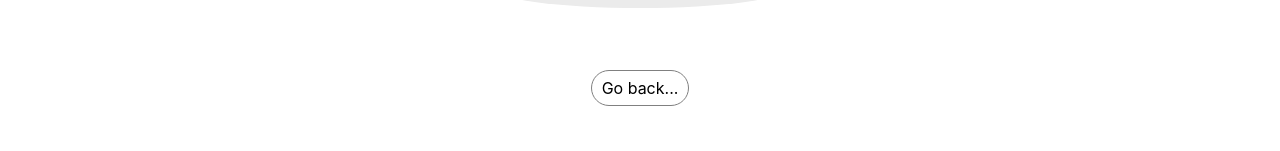
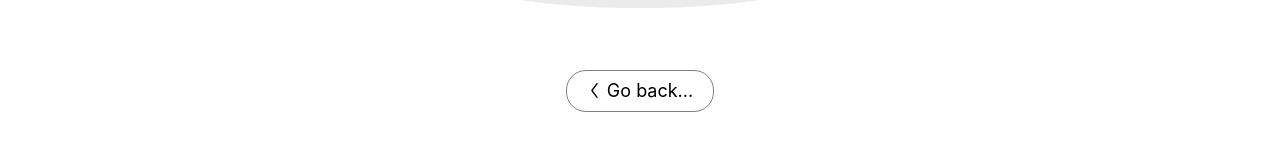
Before and after one commit to galgoroli96/Tct-challenge, a React (Vite) app: page /error/404 in a window 1280 px wide. Shown: the part 633-784 px from the top of the page. Built offline with nearby package versions, Linux system fonts and the light colour scheme.

Commit message:
[FEAT]  GoBackBtn

```diff
--- /dev/null
+++ b/src/common/partials/GoBackBtn.tsx
@@ -0,0 +1,14 @@
+import { useNavigate } from "react-router-dom";
+
+function GoBackBtn() {
+  const navigate = useNavigate();
+
+  return (
+    <button className="btn btnIcon" onClick={() => navigate("/")}>
+      <img src="/assets/icons/arrowBack.svg" alt="arrowBack" />
+      Go back...
+    </button>
+  );
+}
+
+export default GoBackBtn;
--- a/src/pages/errors/Page404.tsx
+++ b/src/pages/errors/Page404.tsx
@@ -1,15 +1,11 @@
-import { useNavigate } from "react-router-dom";
+import GoBackBtn from "../../common/partials/GoBackBtn";
 import "../../styles/errors.scss";
 
 function Page404() {
-  const navigate = useNavigate();
-
   return (
     <section className="page404Section">
-      <img src="/assets/error404.svg" alt="404" />
-      <button className="btn btnDefault" onClick={() => navigate("/")}>
-        Go back...
-      </button>
+      <img src="/assets/error404.svg" alt="404" className="errorImg" />
+      <GoBackBtn />
     </section>
   );
 }
--- a/src/styles/_global.scss
+++ b/src/styles/_global.scss
@@ -2,11 +2,28 @@
 
 .btn {
   all: unset;
-  padding: 5px 10px;
+  padding: 10px 20px;
   border-radius: 20px;
   cursor: pointer;
+  font-size: 18px;
+  line-height: 20px;
   &.btnDefault {
     border: 1px solid $default;
+    &:hover {
+      background: $lightGrey;
+    }
+  }
+  &.btnIcon {
+    border: 1px solid $default;
+    display: flex;
+    align-items: center;
+    gap: 5px;
+    img {
+      height: 15px;
+    }
+    &:hover {
+      background: $lightGrey;
+    }
   }
 }
 
--- a/src/styles/errors.scss
+++ b/src/styles/errors.scss
@@ -2,7 +2,7 @@
   display: flex;
   flex-direction: column;
   align-items: center;
-  img {
+  .errorImg {
     margin: 2rem;
     width: 100%;
     max-height: 500px;
```
Also changed, not shown: public/assets/icons/arrowBack.svg (added).
